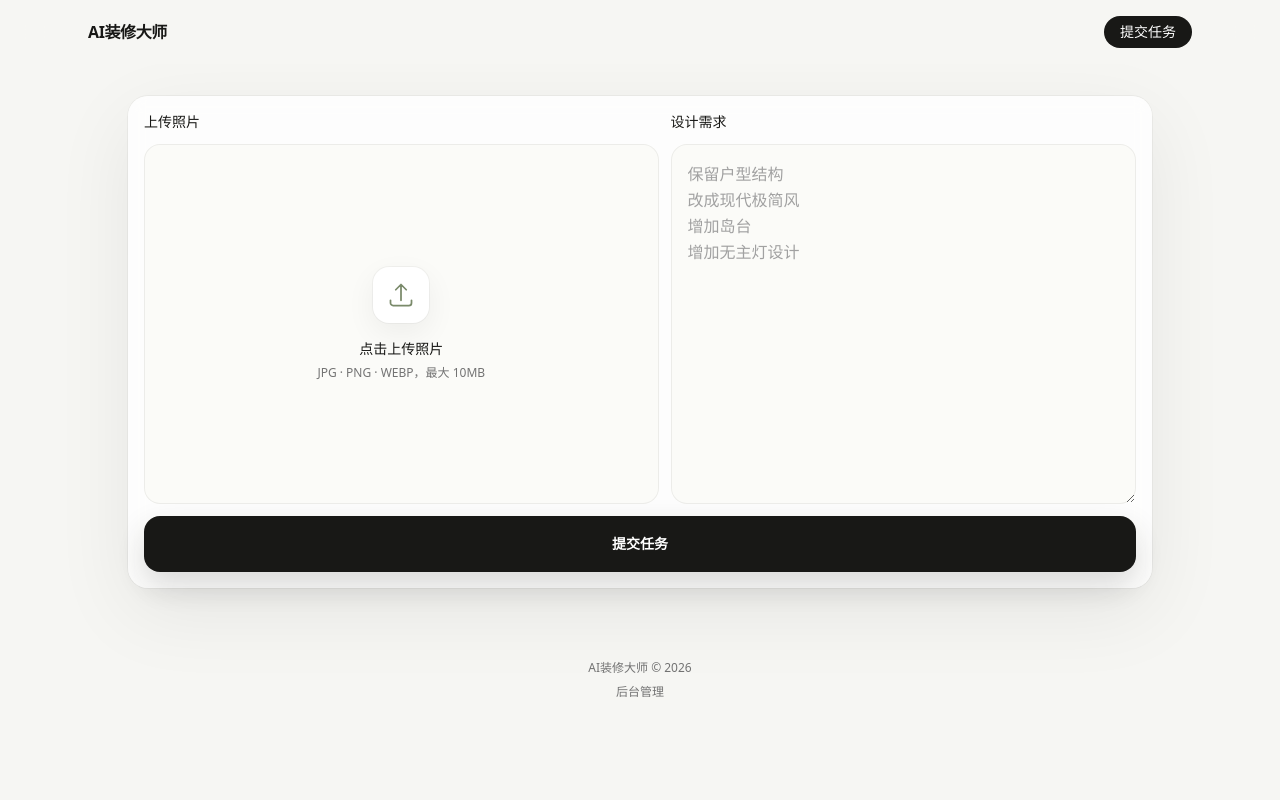
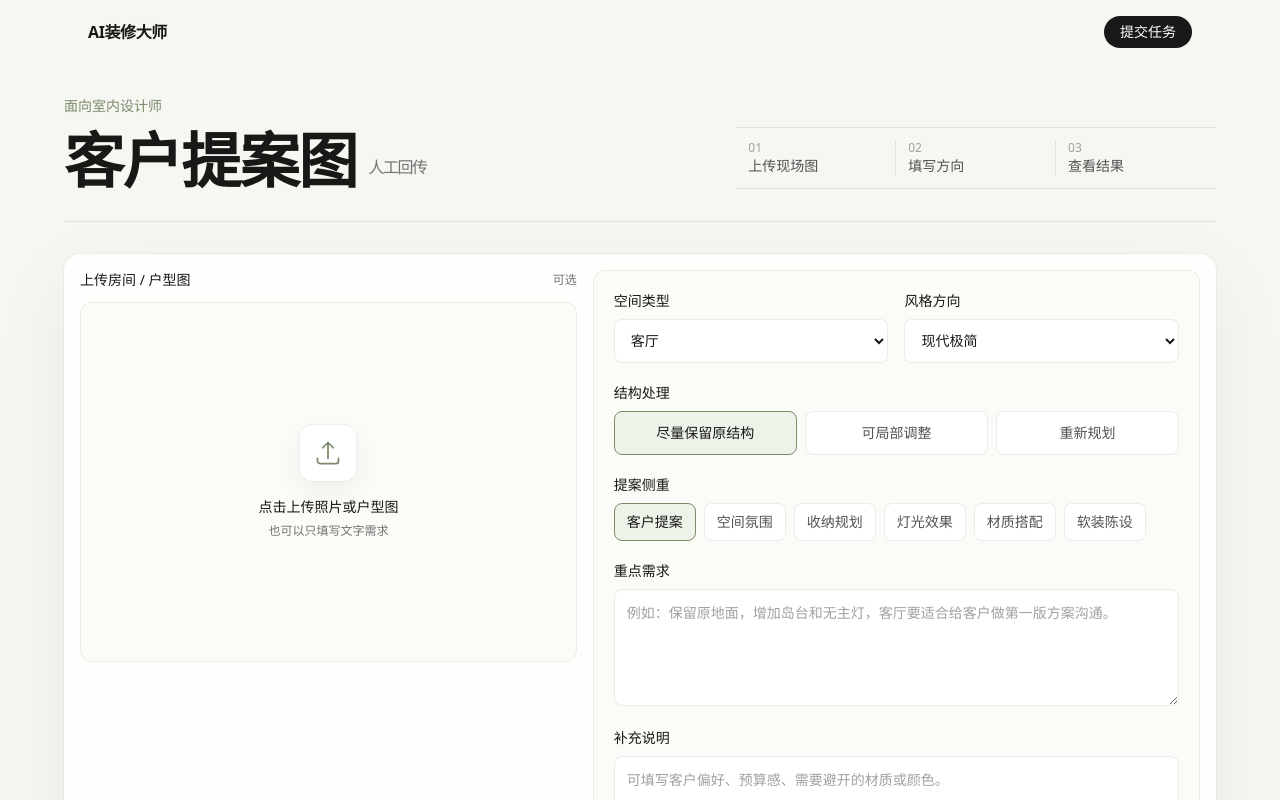
Before and after one commit to mikon0606/ai-interior-design, a Next.js app: page / in a window 1280 px wide. Shown: the top 800 px of the page. Built offline with nearby package versions, Linux system fonts and the light colour scheme.

Commit message:
Allow text-only task submissions

```diff
--- a/src/app/admin/AdminTasksTable.tsx
+++ b/src/app/admin/AdminTasksTable.tsx
@@ -44,6 +44,7 @@ export function AdminTasksTable({ initialTasks }: { initialTasks: Task[] }) {
                     {task.task_number}
                   </td>
                   <td className="px-4 py-3">
+                    {task.input_image ? (
                       <div className="relative h-14 w-20 overflow-hidden rounded-lg bg-zinc-900">
                         <Image
                           src={task.input_image}
@@ -53,6 +54,11 @@ export function AdminTasksTable({ initialTasks }: { initialTasks: Task[] }) {
                           sizes="80px"
                         />
                       </div>
+                    ) : (
+                      <div className="flex h-14 w-20 items-center justify-center rounded-lg border border-white/[0.08] bg-white/[0.03] text-xs text-zinc-500">
+                        无参考图
+                      </div>
+                    )}
                   </td>
                   <td className="max-w-[200px] px-4 py-3">
                     <p className="line-clamp-2 text-zinc-400">{task.prompt}</p>
--- a/src/app/api/admin/tasks/[taskNumber]/input-image/download/route.ts
+++ b/src/app/api/admin/tasks/[taskNumber]/input-image/download/route.ts
@@ -37,6 +37,10 @@ export async function GET(_request: Request, context: RouteContext) {
     return NextResponse.json({ error: "任务不存在" }, { status: 404 });
   }
 
+  if (!task.input_image) {
+    return NextResponse.json({ error: "此任务没有上传原图" }, { status: 404 });
+  }
+
   const imageResponse = await fetch(task.input_image);
 
   if (!imageResponse.ok || !imageResponse.body) {
--- a/src/app/task/[taskNumber]/TaskDetailClient.tsx
+++ b/src/app/task/[taskNumber]/TaskDetailClient.tsx
@@ -54,7 +54,7 @@ export function TaskDetailClient({ initialTask }: TaskDetailClientProps) {
       )}
 
       {task.status === "completed" && !task.result_image && (
-        <div className="rounded-2xl border border-amber-500/30 bg-amber-500/10 p-6 text-center text-sm text-amber-200">
+        <div className="rounded-2xl bg-amber-50 p-6 text-center text-sm text-amber-800 ring-1 ring-amber-200">
           任务已标记完成，效果图正在准备中，请稍后刷新页面
         </div>
       )}
--- a/src/components/PhotoUpload.tsx
+++ b/src/components/PhotoUpload.tsx
@@ -53,15 +53,16 @@ export function PhotoUpload({
     if (inputRef.current) inputRef.current.value = "";
   };
 
-  const errorBorder = hasError
-    ? "border-red-400 ring-2 ring-red-100"
-    : "";
+  const errorBorder = hasError ? "border-red-400 ring-2 ring-red-100" : "";
 
   return (
     <div className="w-full">
-      <h3 className="mb-3 text-sm font-medium text-[#181816]">
-        上传照片
-      </h3>
+      <div className="mb-3 flex items-center justify-between gap-3">
+        <h3 className="text-sm font-medium text-[#181816]">
+          上传房间 / 户型图
+        </h3>
+        <span className="text-xs text-neutral-500">可选</span>
+      </div>
 
       {!previewUrl ? (
         <div
@@ -77,7 +78,7 @@ export function PhotoUpload({
           }}
           onDragLeave={() => setIsDragging(false)}
           onDrop={onDrop}
-          className={`flex min-h-[260px] cursor-pointer flex-col items-center justify-center rounded-2xl border px-6 py-12 transition-all sm:min-h-[360px] ${errorBorder} ${
+          className={`flex min-h-[360px] cursor-pointer flex-col items-center justify-center rounded-xl border px-6 py-12 transition-all ${errorBorder} ${
             isDragging
               ? "border-[#7a8a6a] bg-white shadow-[inset_0_0_0_1px_rgba(122,138,106,0.22)]"
               : hasError
@@ -85,21 +86,21 @@ export function PhotoUpload({
                 : "border-black/[0.06] bg-[#fbfbf8] hover:border-[#7a8a6a]/60 hover:bg-white"
           }`}
         >
-          <span className="flex h-14 w-14 items-center justify-center rounded-2xl bg-white text-[#7a8a6a] shadow-[0_10px_30px_rgba(24,24,22,0.06)] ring-1 ring-black/[0.04]">
+          <span className="flex h-14 w-14 items-center justify-center rounded-xl bg-white text-[#7a8a6a] shadow-[0_10px_30px_rgba(24,24,22,0.06)] ring-1 ring-black/[0.04]">
             <UploadIcon />
           </span>
           <p className="mt-4 text-center text-sm font-medium text-[#181816]">
-            点击上传照片
+            点击上传照片或户型图
           </p>
           <p className="mt-1.5 text-center text-xs text-neutral-500">
-            JPG · PNG · WEBP，最大 10MB
+            也可以只填写文字需求
           </p>
         </div>
       ) : (
         <div
-          className={`overflow-hidden rounded-2xl border bg-white ${errorBorder || "border-black/[0.06]"}`}
+          className={`overflow-hidden rounded-xl border bg-white ${errorBorder || "border-black/[0.06]"}`}
         >
-          <div className="relative aspect-[16/10] w-full">
+          <div className="relative aspect-[4/3] w-full bg-[#f1f1ed]">
             <Image
               src={previewUrl}
               alt="已上传的房间照片预览"
@@ -108,7 +109,7 @@ export function PhotoUpload({
               unoptimized
             />
           </div>
-          <div className="flex flex-wrap items-center justify-between gap-2 px-4 py-3">
+          <div className="flex flex-wrap items-center justify-between gap-2 border-t border-black/[0.06] px-4 py-3">
             <p className="truncate text-sm text-neutral-600">
               {file?.name ?? "已选择照片"}
             </p>
@@ -116,14 +117,14 @@ export function PhotoUpload({
               <button
                 type="button"
                 onClick={() => inputRef.current?.click()}
-                className="rounded-full bg-neutral-100 px-3 py-1.5 text-sm text-neutral-700 transition hover:bg-neutral-200"
+                className="rounded-lg bg-neutral-100 px-3 py-1.5 text-sm text-neutral-700 transition hover:bg-neutral-200"
               >
                 更换
               </button>
               <button
                 type="button"
                 onClick={clearPhoto}
-                className="rounded-full bg-red-50 px-3 py-1.5 text-sm text-red-600 transition hover:bg-red-100"
+                className="rounded-lg bg-red-50 px-3 py-1.5 text-sm text-red-600 transition hover:bg-red-100"
               >
                 移除
               </button>
--- a/src/components/SubmitTaskForm.tsx
+++ b/src/components/SubmitTaskForm.tsx
@@ -1,45 +1,100 @@
 "use client";
 
 import { PhotoUpload } from "@/components/PhotoUpload";
-import { PROMPT_PLACEHOLDER } from "@/lib/task-types";
-import { useRouter } from "next/navigation";
+import type { Task } from "@/lib/task-types";
+import type { ReactNode } from "react";
 import { useCallback, useState } from "react";
 
 type FieldErrors = {
-  photo?: string;
-  prompt?: string;
+  keyNeeds?: string;
   submit?: string;
 };
 
+const SPACE_TYPES = [
+  "客厅",
+  "卧室",
+  "餐厨",
+  "书房",
+  "儿童房",
+  "卫浴",
+  "全屋",
+];
+
+const STYLE_OPTIONS = [
+  "现代极简",
+  "奶油风",
+  "中古风",
+  "侘寂风",
+  "轻法式",
+  "意式",
+  "新中式",
+];
+
+const FOCUS_OPTIONS = [
+  "客户提案",
+  "空间氛围",
+  "收纳规划",
+  "灯光效果",
+  "材质搭配",
+  "软装陈设",
+];
+
+const STRUCTURE_OPTIONS = ["尽量保留原结构", "可局部调整", "重新规划"];
+
 export function SubmitTaskForm() {
-  const router = useRouter();
   const [file, setFile] = useState<File | null>(null);
   const [previewUrl, setPreviewUrl] = useState<string | null>(null);
-  const [prompt, setPrompt] = useState("");
+  const [spaceType, setSpaceType] = useState(SPACE_TYPES[0]);
+  const [styleDirection, setStyleDirection] = useState(STYLE_OPTIONS[0]);
+  const [structureMode, setStructureMode] = useState(STRUCTURE_OPTIONS[0]);
+  const [focusTags, setFocusTags] = useState<string[]>(["客户提案"]);
+  const [keyNeeds, setKeyNeeds] = useState("");
+  const [extraNotes, setExtraNotes] = useState("");
   const [isSubmitting, setIsSubmitting] = useState(false);
   const [fieldErrors, setFieldErrors] = useState<FieldErrors>({});
+  const [submittedTask, setSubmittedTask] = useState<Task | null>(null);
 
   const handleFileChange = useCallback(
     (newFile: File | null, url: string | null) => {
       if (previewUrl && previewUrl !== url) URL.revokeObjectURL(previewUrl);
       setFile(newFile);
       setPreviewUrl(url);
-      setFieldErrors((prev) => ({ ...prev, photo: undefined }));
     },
     [previewUrl],
   );
 
+  const toggleFocusTag = (tag: string) => {
+    setFocusTags((prev) =>
+      prev.includes(tag)
+        ? prev.filter((item) => item !== tag)
+        : [...prev, tag],
+    );
+  };
+
+  const buildPrompt = () => {
+    const lines = [
+      `空间类型：${spaceType}`,
+      `风格方向：${styleDirection}`,
+      `结构处理：${structureMode}`,
+      `提案侧重：${focusTags.length ? focusTags.join("、") : "未选择"}`,
+      `重点需求：${keyNeeds.trim()}`,
+    ];
+
+    if (extraNotes.trim()) {
+      lines.push(`补充说明：${extraNotes.trim()}`);
+    }
+
+    return lines.join("\n");
+  };
+
   const handleSubmit = async () => {
     const errors: FieldErrors = {};
 
-    if (!file) {
-      errors.photo = "请上传房间照片";
-    }
-    if (!prompt.trim()) {
-      errors.prompt = "请输入装修需求";
+    if (!keyNeeds.trim()) {
+      errors.keyNeeds = "请填写重点需求";
     }
 
-    if (errors.photo || errors.prompt) {
+    if (errors.keyNeeds) {
       setFieldErrors(errors);
       return;
     }
@@ -49,8 +104,10 @@ export function SubmitTaskForm() {
 
     try {
       const formData = new FormData();
-      formData.append("prompt", prompt.trim());
-      formData.append("image", file!);
+      formData.append("prompt", buildPrompt());
+      if (file) {
+        formData.append("image", file);
+      }
 
       const res = await fetch("/api/tasks", {
         method: "POST",
@@ -64,7 +121,7 @@ export function SubmitTaskForm() {
         return;
       }
 
-      router.push(`/task/${data.task.task_number}`);
+      setSubmittedTask(data.task);
     } catch {
       setFieldErrors({ submit: "网络错误，请稍后重试" });
     } finally {
@@ -78,50 +135,163 @@ export function SubmitTaskForm() {
         id="submit"
         className="scroll-mt-16 px-4 pb-10 pt-20 sm:px-6 sm:pb-16 sm:pt-24"
       >
-        <div className="mx-auto max-w-5xl">
-          <div className="rounded-[20px] bg-white/80 p-3 shadow-[0_24px_80px_rgba(24,24,22,0.07)] ring-1 ring-black/[0.04] backdrop-blur sm:p-4">
-            <div className="grid gap-3 lg:grid-cols-[1.05fr_0.95fr]">
+        <div className="mx-auto max-w-6xl">
+          <div className="mb-8 grid gap-6 border-b border-black/[0.08] pb-7 lg:grid-cols-[1fr_0.74fr] lg:items-end">
+            <div>
+              <p className="text-sm font-medium text-[#7a8a6a]">
+                面向室内设计师
+              </p>
+              <h1 className="mt-3 max-w-3xl text-4xl font-semibold leading-[1.08] tracking-tight text-[#181816] sm:text-6xl">
+                客户提案图
+                <span className="ml-3 align-middle text-sm font-medium text-neutral-500 sm:text-base">
+                  人工回传
+                </span>
+              </h1>
+            </div>
+            <div className="grid grid-cols-3 divide-x divide-black/[0.08] border-y border-black/[0.08] py-3 text-sm text-neutral-600 lg:mb-1">
+              <p className="px-3">
+                <span className="block text-xs text-neutral-400">01</span>
+                上传现场图
+              </p>
+              <p className="px-3">
+                <span className="block text-xs text-neutral-400">02</span>
+                填写方向
+              </p>
+              <p className="px-3">
+                <span className="block text-xs text-neutral-400">03</span>
+                查看结果
+              </p>
+            </div>
+          </div>
+
+          <div className="rounded-2xl bg-white/82 p-3 shadow-[0_24px_80px_rgba(24,24,22,0.06)] ring-1 ring-black/[0.04] backdrop-blur sm:p-4">
+            <div className="grid gap-4 lg:grid-cols-[0.9fr_1.1fr]">
               <PhotoUpload
                 file={file}
                 previewUrl={previewUrl}
                 onFileChange={handleFileChange}
-                hasError={Boolean(fieldErrors.photo)}
-                errorMessage={fieldErrors.photo}
               />
 
-              <div className="flex flex-col">
-                <label
-                  htmlFor="prompt"
-                  className="mb-3 block text-sm font-medium text-[#181816]"
+              <div className="rounded-xl border border-black/[0.06] bg-[#fbfbf8] p-4 sm:p-5">
+                <div className="grid gap-4 sm:grid-cols-2">
+                  <Field label="空间类型" htmlFor="space-type">
+                    <select
+                      id="space-type"
+                      value={spaceType}
+                      onChange={(e) => setSpaceType(e.target.value)}
+                      className="h-11 w-full rounded-lg border border-black/[0.08] bg-white px-3 text-sm text-[#181816] outline-none transition focus:border-[#7a8a6a] focus:ring-2 focus:ring-[#dce5d3]"
                     >
-                  设计需求
-                </label>
+                      {SPACE_TYPES.map((item) => (
+                        <option key={item} value={item}>
+                          {item}
+                        </option>
+                      ))}
+                    </select>
+                  </Field>
+
+                  <Field label="风格方向" htmlFor="style-direction">
+                    <select
+                      id="style-direction"
+                      value={styleDirection}
+                      onChange={(e) => setStyleDirection(e.target.value)}
+                      className="h-11 w-full rounded-lg border border-black/[0.08] bg-white px-3 text-sm text-[#181816] outline-none transition focus:border-[#7a8a6a] focus:ring-2 focus:ring-[#dce5d3]"
+                    >
+                      {STYLE_OPTIONS.map((item) => (
+                        <option key={item} value={item}>
+                          {item}
+                        </option>
+                      ))}
+                    </select>
+                  </Field>
+                </div>
+
+                <div className="mt-5">
+                  <p className="mb-2 text-sm font-medium text-[#181816]">
+                    结构处理
+                  </p>
+                  <div className="grid gap-2 sm:grid-cols-3">
+                    {STRUCTURE_OPTIONS.map((item) => (
+                      <button
+                        key={item}
+                        type="button"
+                        onClick={() => setStructureMode(item)}
+                        className={`min-h-11 rounded-lg border px-3 py-2 text-sm transition ${
+                          structureMode === item
+                            ? "border-[#7a8a6a] bg-[#eef3e9] text-[#181816]"
+                            : "border-black/[0.08] bg-white text-neutral-600 hover:border-[#7a8a6a]/60"
+                        }`}
+                      >
+                        {item}
+                      </button>
+                    ))}
+                  </div>
+                </div>
+
+                <div className="mt-5">
+                  <p className="mb-2 text-sm font-medium text-[#181816]">
+                    提案侧重
+                  </p>
+                  <div className="flex flex-wrap gap-2">
+                    {FOCUS_OPTIONS.map((item) => {
+                      const isSelected = focusTags.includes(item);
+
+                      return (
+                        <button
+                          key={item}
+                          type="button"
+                          onClick={() => toggleFocusTag(item)}
+                          className={`rounded-lg border px-3 py-2 text-sm transition ${
+                            isSelected
+                              ? "border-[#7a8a6a] bg-[#eef3e9] text-[#181816]"
+                              : "border-black/[0.08] bg-white text-neutral-600 hover:border-[#7a8a6a]/60"
+                          }`}
+                        >
+                          {item}
+                        </button>
+                      );
+                    })}
+                  </div>
+                </div>
+
+                <Field label="重点需求" htmlFor="key-needs" className="mt-5">
                   <textarea
-                  id="prompt"
-                  rows={10}
-                  value={prompt}
+                    id="key-needs"
+                    rows={4}
+                    value={keyNeeds}
                     onChange={(e) => {
-                    setPrompt(e.target.value);
+                      setKeyNeeds(e.target.value);
                       if (e.target.value.trim()) {
                         setFieldErrors((prev) => ({
                           ...prev,
-                        prompt: undefined,
+                          keyNeeds: undefined,
                         }));
                       }
                     }}
-                  placeholder={PROMPT_PLACEHOLDER}
-                  aria-invalid={Boolean(fieldErrors.prompt)}
-                  className={`min-h-[260px] flex-1 resize-y rounded-2xl border px-4 py-4 text-sm leading-relaxed text-[#181816] placeholder:text-neutral-400 focus:outline-none focus:ring-2 sm:min-h-[360px] sm:text-base ${
-                    fieldErrors.prompt
+                    placeholder="例如：保留原地面，增加岛台和无主灯，客厅要适合给客户做第一版方案沟通。"
+                    aria-invalid={Boolean(fieldErrors.keyNeeds)}
+                    className={`min-h-[116px] w-full resize-y rounded-lg border bg-white px-3 py-3 text-sm leading-relaxed text-[#181816] outline-none transition placeholder:text-neutral-400 focus:ring-2 ${
+                      fieldErrors.keyNeeds
                         ? "border-red-400 bg-red-50 ring-red-100 focus:border-red-400 focus:ring-red-100"
-                      : "border-black/[0.06] bg-[#fbfbf8] focus:border-[#7a8a6a] focus:bg-white focus:ring-[#dce5d3]"
+                        : "border-black/[0.08] focus:border-[#7a8a6a] focus:ring-[#dce5d3]"
                     }`}
                   />
-                {fieldErrors.prompt && (
+                  {fieldErrors.keyNeeds && (
                     <p className="mt-2 text-sm text-red-600" role="alert">
-                    {fieldErrors.prompt}
+                      {fieldErrors.keyNeeds}
                     </p>
                   )}
+                </Field>
+
+                <Field label="补充说明" htmlFor="extra-notes" className="mt-4">
+                  <textarea
+                    id="extra-notes"
+                    rows={3}
+                    value={extraNotes}
+                    onChange={(e) => setExtraNotes(e.target.value)}
+                    placeholder="可填写客户偏好、预算感、需要避开的材质或颜色。"
+                    className="min-h-[88px] w-full resize-y rounded-lg border border-black/[0.08] bg-white px-3 py-3 text-sm leading-relaxed text-[#181816] outline-none transition placeholder:text-neutral-400 focus:border-[#7a8a6a] focus:ring-2 focus:ring-[#dce5d3]"
+                  />
+                </Field>
               </div>
             </div>
 
@@ -129,7 +299,7 @@ export function SubmitTaskForm() {
               type="button"
               disabled={isSubmitting}
               onClick={handleSubmit}
-              className={`mt-3 flex h-[52px] w-full items-center justify-center gap-2 rounded-2xl text-sm font-semibold transition-all sm:h-14 ${
+              className={`mt-4 flex h-[52px] w-full items-center justify-center gap-2 rounded-xl text-sm font-semibold transition-all sm:h-14 ${
                 isSubmitting
                   ? "cursor-wait bg-neutral-200 text-neutral-500"
                   : "bg-[#181816] text-white shadow-[0_14px_32px_rgba(24,24,22,0.16)] hover:bg-[#2b2b28] active:scale-[0.99]"
@@ -138,7 +308,7 @@ export function SubmitTaskForm() {
               {isSubmitting && (
                 <span className="h-5 w-5 animate-spin rounded-full border-2 border-neutral-400 border-t-white" />
               )}
-              {isSubmitting ? "提交中…" : "提交任务"}
+              {isSubmitting ? "提交中…" : "生成提案任务"}
             </button>
             {fieldErrors.submit && (
               <p className="mt-3 text-center text-sm text-red-600" role="alert">
@@ -146,8 +316,65 @@ export function SubmitTaskForm() {
               </p>
             )}
           </div>
+
+          {submittedTask && <InlineWaitingCard task={submittedTask} />}
         </div>
       </section>
     </>
   );
 }
+
+function InlineWaitingCard({ task }: { task: Task }) {
+  return (
+    <div className="mt-4 rounded-2xl bg-white/82 p-5 shadow-[0_18px_60px_rgba(24,24,22,0.06)] ring-1 ring-black/[0.04] sm:p-6">
+      <div className="flex flex-col gap-4 sm:flex-row sm:items-center sm:justify-between">
+        <div>
+          <p className="text-sm font-medium text-[#181816]">
+            已提交，正在排队处理
+          </p>
+          <p className="mt-1 text-sm leading-6 text-neutral-600">
+            任务编号{" "}
+            <span className="font-mono font-semibold text-[#181816]">
+              {task.task_number}
+            </span>
+            。设计师会根据你的文字需求{task.input_image ? "和参考图" : ""}
+            人工生成效果图。
+          </p>
+        </div>
+        <a
+          href={`/task/${task.task_number}`}
+          className="inline-flex h-11 shrink-0 items-center justify-center rounded-xl bg-[#181816] px-5 text-sm font-semibold text-white transition hover:bg-[#2b2b28]"
+        >
+          查看进度
+        </a>
+      </div>
+      <div className="mt-5 h-1.5 overflow-hidden rounded-full bg-black/[0.06]">
+        <div className="h-full w-1/2 animate-[progress_2.8s_ease-in-out_infinite] rounded-full bg-[#7a8a6a]" />
+      </div>
+    </div>
+  );
+}
+
+function Field({
+  label,
+  htmlFor,
+  className = "",
+  children,
+}: {
+  label: string;
+  htmlFor: string;
+  className?: string;
+  children: ReactNode;
+}) {
+  return (
+    <div className={className}>
+      <label
+        htmlFor={htmlFor}
+        className="mb-2 block text-sm font-medium text-[#181816]"
+      >
+        {label}
+      </label>
+      {children}
+    </div>
+  );
+}
--- a/src/components/TaskStatusBadge.tsx
+++ b/src/components/TaskStatusBadge.tsx
@@ -4,9 +4,9 @@ import {
 } from "@/lib/task-types";
 
 const STATUS_STYLES: Record<TaskStatus, string> = {
-  pending: "bg-amber-500/15 text-amber-300 border-amber-500/30",
-  processing: "bg-blue-500/15 text-blue-300 border-blue-500/30",
-  completed: "bg-emerald-500/15 text-emerald-300 border-emerald-500/30",
+  pending: "bg-amber-100 text-amber-800 border-amber-200",
+  processing: "bg-blue-100 text-blue-800 border-blue-200",
+  completed: "bg-emerald-100 text-emerald-800 border-emerald-200",
 };
 
 export function TaskStatusBadge({ status }: { status: TaskStatus }) {
--- a/src/lib/tasks.ts
+++ b/src/lib/tasks.ts
@@ -54,11 +54,13 @@ export async function generateTaskNumber(): Promise<string> {
 
 export async function createTask(
   prompt: string,
-  imageFile: File,
+  imageFile?: File,
 ): Promise<Task> {
   const supabase = createServiceSupabase();
   const taskNumber = await generateTaskNumber();
-  const inputImage = await saveInputImage(taskNumber, imageFile);
+  const inputImage = imageFile
+    ? await saveInputImage(taskNumber, imageFile)
+    : "";
 
   const { data, error } = await supabase
     .from("tasks")
```
Also changed, not shown: src/app/admin/tasks/[taskNumber]/AdminTaskDetail.tsx (+8 -0 lines), src/app/api/tasks/route.ts (+4 -9 lines), src/app/task/[taskNumber]/page.tsx (+8 -8 lines), src/components/TaskCompletedView.tsx (+15 -9 lines), src/components/TaskWaitingView.tsx (+8 -8 lines). Lines whose indentation alone changed are shown as unchanged.
